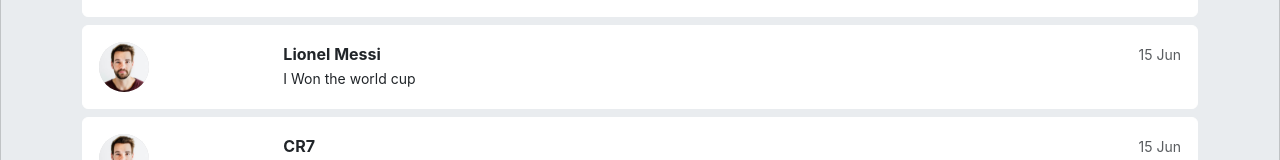
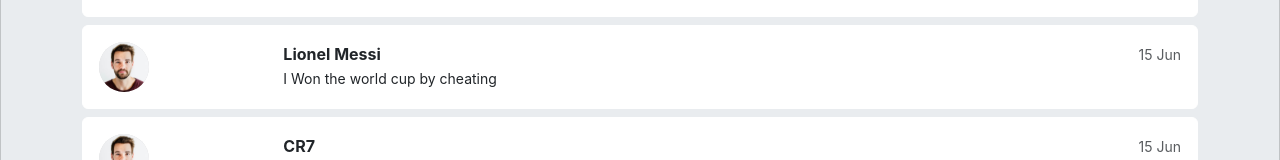
Before and after one commit to FrodoNaveen/STUNXT, a React (Create React App) app: page /chatbox in a window 1280 px wide. Shown: the part 321-481 px from the top of the page. Built offline with nearby package versions, Linux system fonts and the light colour scheme.

Commit message:
Added profilePage section&chat box

```diff
--- a/src/components/ChatBox.js
+++ b/src/components/ChatBox.js
@@ -23,7 +23,7 @@ const ChatBox = () => {
     },
     {
         userImage: profileimage, userName: "Lionel Messi", userMessage: [{ message: "Hello Comedy", messageDate: "22 sep" }, { message: "Dei pombala Kamesh", messageDate: "15 Jun" },
-        { message: "I Won the world cup", messageDate: "15 Jun" }]
+        { message: "I Won the world cup by cheating", messageDate: "15 Jun" }]
     },
     {
         userImage: profileimage, userName: "CR7", userMessage: [{ message: "Hello Comedy", messageDate: "22 sep" }, { message: "Dei pombala Kamesh", messageDate: "15 Jun" },
```
